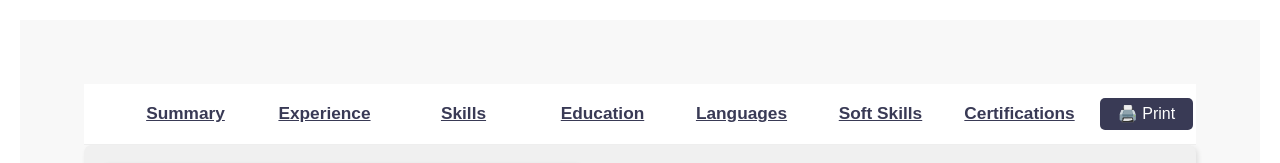
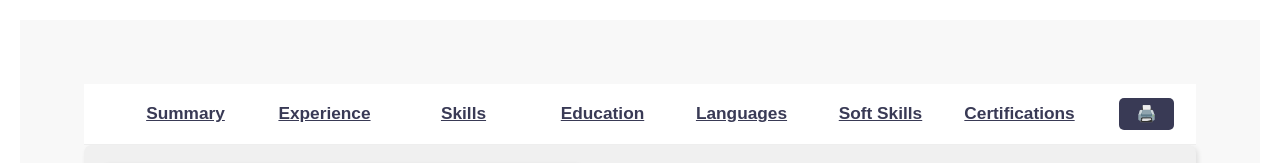
Before and after one commit to SnehilBelekar/snehilbelekar.github.io, a Vue app: page / in a window 1280 px wide. Shown: the top 163 px of the page. Built offline with nearby package versions, Linux system fonts and the light colour scheme.

Commit message:
update print with button only

```diff
--- a/src/App.vue
+++ b/src/App.vue
@@ -8,7 +8,7 @@
         <li>
           <!-- Print Button -->
           <button class="print-btn" @click="printPage" title="Print Resume">
-            🖨️ Print
+            🖨️
           </button>
         </li>      </ul>
 
```
